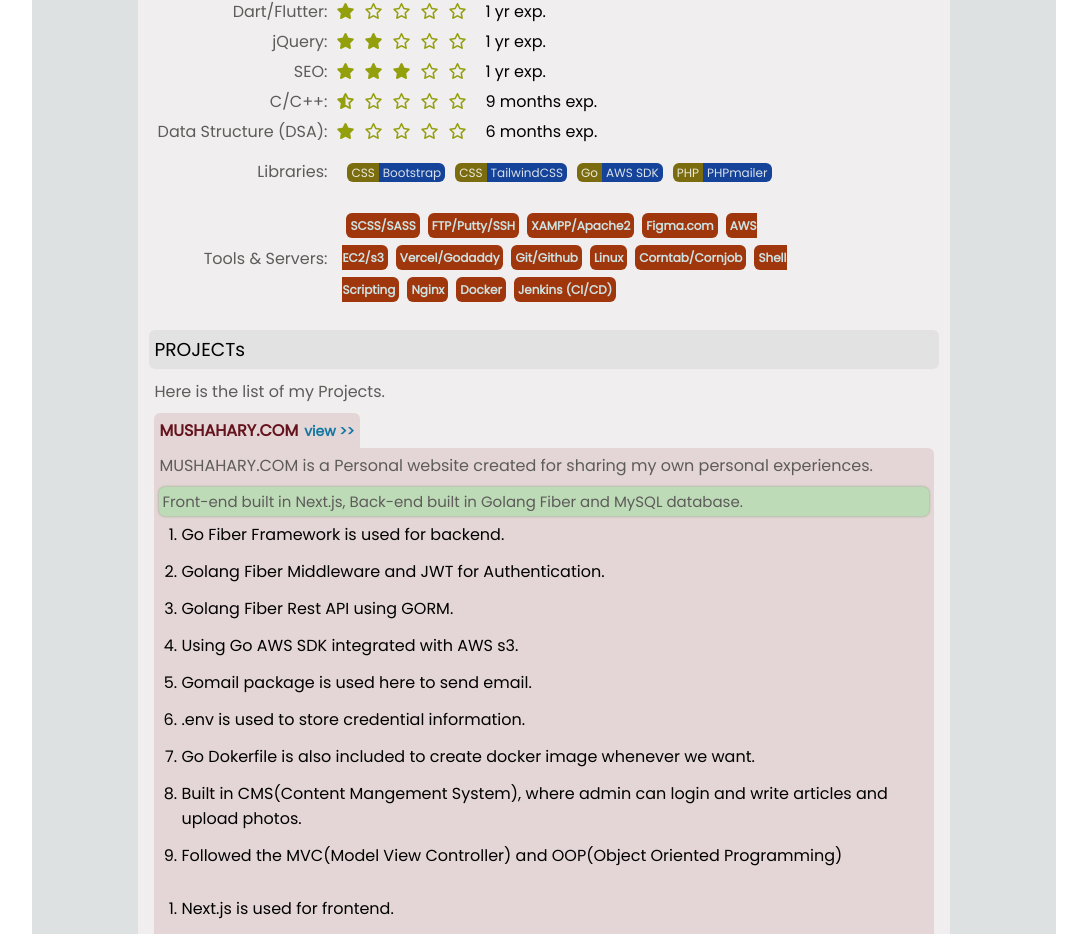
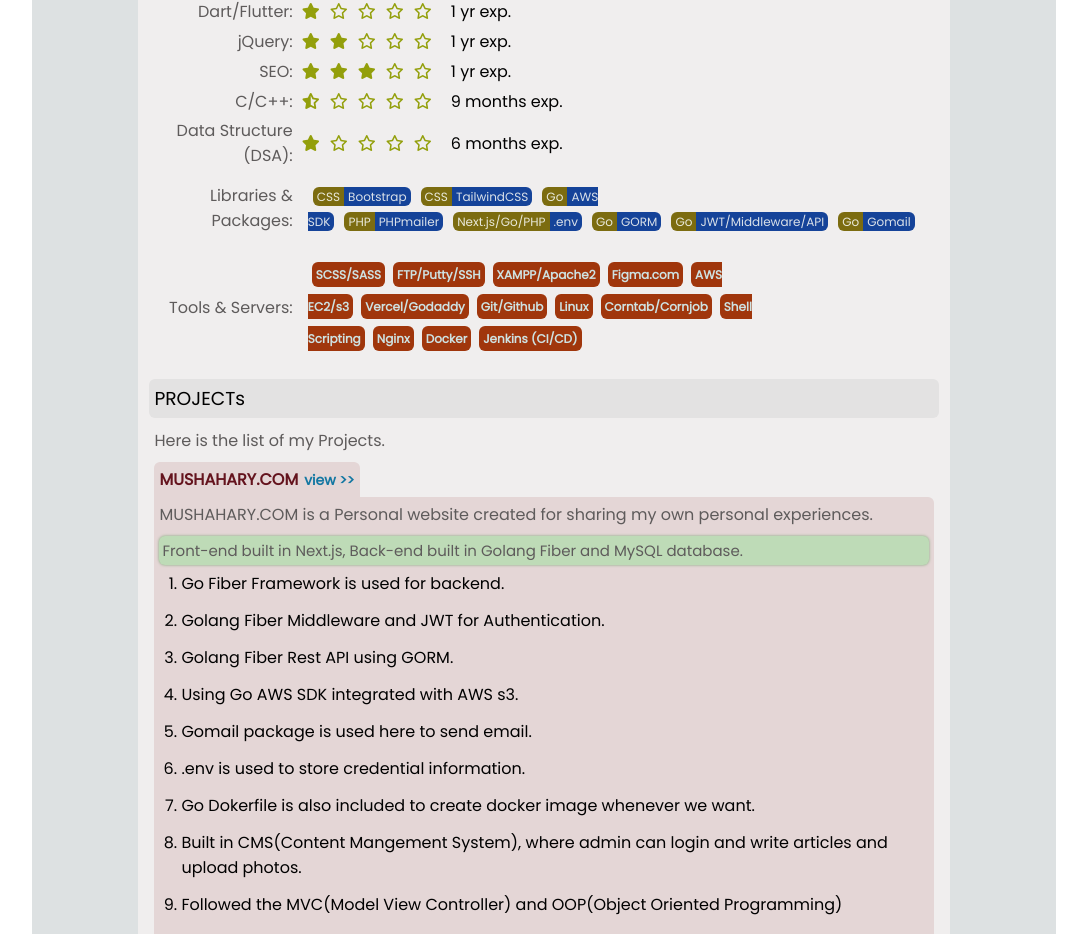
Before and after one commit to mritun1/mushahary.com-v1, a Next.js app: page /team/mritunjoy-mushahary in a window 1280 px wide. Shown: the part 831-1765 px from the top of the page, without its empty margins (96-1183 px from the left). Built offline with nearby package versions, Linux system fonts and the light colour scheme.

Commit message:
resume update

```diff
--- a/pages/team/mritunjoy-mushahary.tsx
+++ b/pages/team/mritunjoy-mushahary.tsx
@@ -247,7 +247,7 @@ export default function Home(props: { allBlogs: []; }) {
                                         </tr>
 
                                         <tr>
-                                            <td>Libraries:</td>
+                                            <td>Libraries &amp; Packages:</td>
                                             <td colSpan={2}>
 
                                                 <span className='lib'>
@@ -268,6 +268,22 @@ export default function Home(props: { allBlogs: []; }) {
                                                 <span className='lib'>
                                                     <span>PHP</span>
                                                     <span>PHPmailer</span>
+                                                </span>
+                                                <span className='lib'>
+                                                    <span>Next.js/Go/PHP</span>
+                                                    <span>.env</span>
+                                                </span>
+                                                <span className='lib'>
+                                                    <span>Go</span>
+                                                    <span>GORM</span>
+                                                </span>
+                                                <span className='lib'>
+                                                    <span>Go</span>
+                                                    <span>JWT/Middleware/API</span>
+                                                </span>
+                                                <span className='lib'>
+                                                    <span>Go</span>
+                                                    <span>Gomail</span>
                                                 </span>
 
                                             </td>
```
